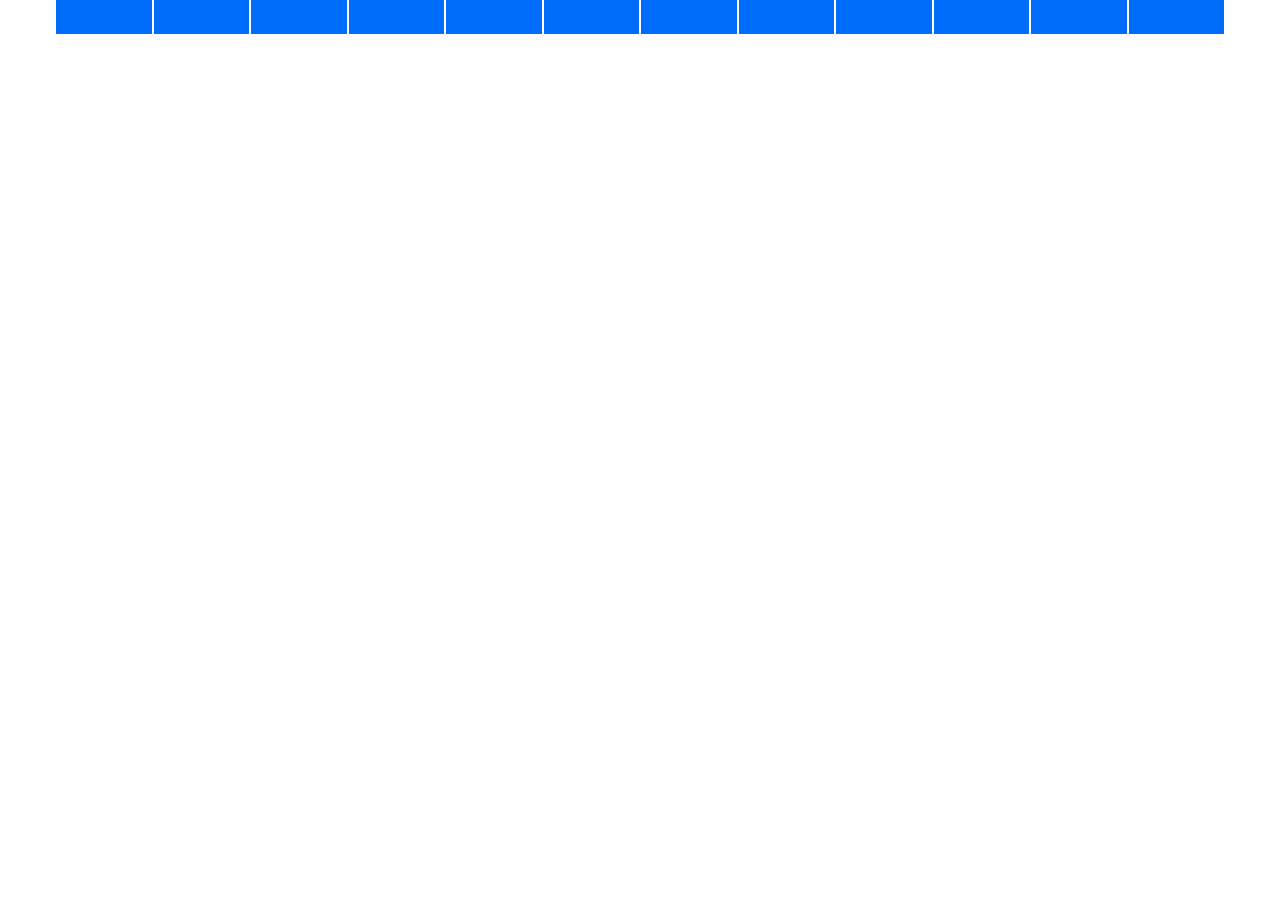
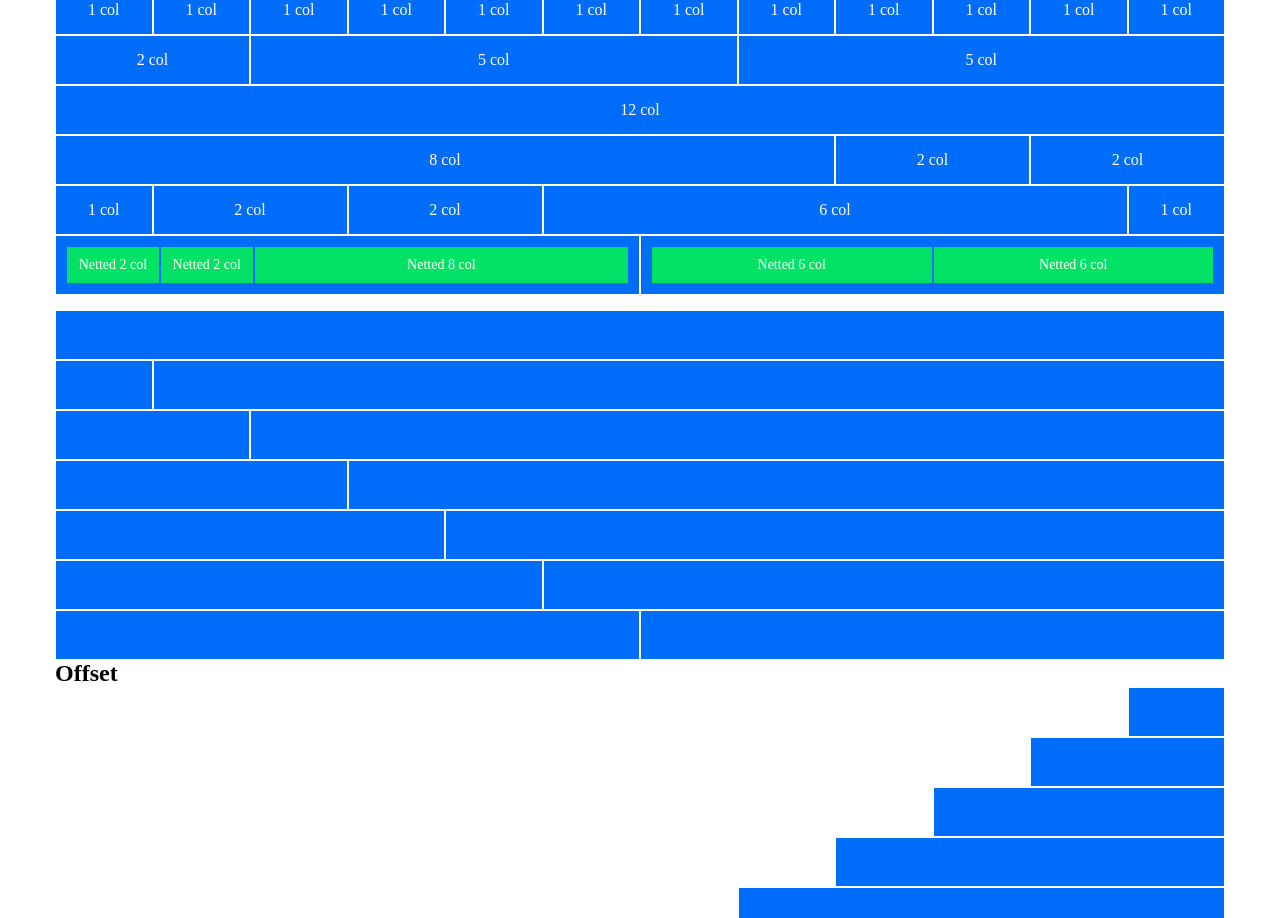
Before and after one commit to alessandrofogliada/html-css-12bool, a plain HTML site: page index.html in a window 1280 px wide. Shown: the part 42-960 px from the top of the page. Before the commit the page ends 800 px from the top, so only its background shows below. Drawn offline with Linux system fonts and the light colour scheme.

Commit message:
Prima parte esercizio

```diff
--- a/CSS/Lib Framework/12-bool.css
+++ b/CSS/Lib Framework/12-bool.css
@@ -35,93 +35,165 @@
 /* Regole COLONNE */
 
 .col-1{
-    flex-basis: calc((100% / 12) *1);
+    flex-basis: calc((100% / 12) * 1);
+    max-width: calc((100% / 12) * 1);
 }
 
 .col-2{
-    flex-basis: calc((100% / 12) *2);
+    flex-basis: calc((100% / 12) * 2);
+    max-width: calc((100% / 12) * 2);
 }
 
 .col-3{
-    flex-basis: calc((100% / 12) *3);
+    flex-basis: calc((100% / 12) * 3);
+    max-width: calc((100% / 12) * 3);
 }
 
 .col-4{
-    flex-basis: calc((100% / 12) *4);
+    flex-basis: calc((100% / 12) * 4);
+    max-width: calc((100% / 12) * 4);
 }
 
 .col-5{
-    flex-basis: calc((100% / 12) *5);
+    flex-basis: calc((100% / 12) * 5);
+    max-width: calc((100% / 12) * 5);
 }
 
 .col-6{
-    flex-basis: calc((100% / 12) *6);
+    flex-basis: calc((100% / 12) * 6);
+    max-width: calc((100% / 12) * 6);
 }
 
 .col-7{
-    flex-basis: calc((100% / 12) *7);
+    flex-basis: calc((100% / 12) * 7);
+    max-width: calc((100% / 12) * 7);
+}
+
+.col-9{
+    flex-basis: calc((100% / 12) * 9);
+    max-width: calc((100% / 12) * 9);
+}
+
+.col-10{
+    flex-basis: calc((100% / 12) * 10);
+    max-width: calc((100% / 12) * 10);
+}
+
+.col-11{
+    flex-basis: calc((100% / 12) * 11);
+    max-width: calc((100% / 12) * 11);
+}
+
+.col-12{
+    flex-basis: calc((100% / 12) * 12);
+    max-width: calc((100% / 12) * 12);
+}
+
+
+
+/* REGOLE PER SPAZIO TRA LE COLONNE , OFFSET*/
+
+.col-offset-1{
+    margin-left: calc((100% / 12) * 1);
+}
+
+.col-offset-2{
+    margin-left: calc((100% / 12) * 2);
+}
+
+.col-offset-3{
+    margin-left: calc((100% / 12) * 3);
+}
+
+.col-offset-4{
+    margin-left: calc((100% / 12) * 4);
+}
+
+.col-offset-5{
+    margin-left: calc((100% / 12) * 5);
+}
+
+.col-offset-6{
+    margin-left: calc((100% / 12) * 6);
+}
+
+.col-offset-7{
+    margin-left: calc((100% / 12) * 7);
+}
+
+.col-offset-8{
+    margin-left: calc((100% / 12) * 8);
+}
+
+.col-offset-9{
+    margin-left: calc((100% / 12) * 9);
+}
+
+.col-offset-10{
+    margin-left: calc((100% / 12) * 10);
+}
+
+.col-offset-11{
+    margin-left: calc((100% / 12) * 11);
+}
+
+/* Per evitare i piccoli bugs */
+
+.col-1{
+    flex-basis: calc((100% / 12) * 1);
+}
+
+.col-2{
+    flex-basis: calc((100% / 12) * 2);
+}
+
+.col-3{
+    flex-basis: calc((100% / 12) * 3);
+}
+
+.col-4{
+    flex-basis: calc((100% / 12) * 4);
+}
+
+.col-5{
+    flex-basis: calc((100% / 12) * 5);
+}
+
+.col-6{
+    flex-basis: calc((100% / 12) * 6);
+}
+
+.col-7{
+    flex-basis: calc((100% / 12) * 7);
 }
 
 .col-8{
-    flex-basis: calc((100% / 12) *8);
+    flex-basis: calc((100% / 12) * 8);
 }
 
 .col-9{
-    flex-basis: calc((100% / 12) *9);
+    flex-basis: calc((100% / 12) * 9);
 }
 
 .col-10{
-    flex-basis: calc((100% / 12) *10);
+    flex-basis: calc((100% / 12) * 10);
 }
 
 .col-11{
-    flex-basis: calc((100% / 12) *11);
+    flex-basis: calc((100% / 12) * 11);
 }
 
-/* REGOLE PER SPAZIO TRA LE COLONNE */
-
-.col-offset-1{
-    margin-left: calc((100% / 12) *1);
+.col-12{
+    flex-basis: calc((100% / 12) * 12);
 }
 
-.col-offset-2{
-    margin-left: calc((100% / 12) *2);
-}
 
-.col-offset-3{
-    margin-left: calc((100% / 12) *3);
-}
+/* REGOLE FLEX */
 
-.col-offset-4{
-    margin-left: calc((100% / 12) *4);
-}
-
-.col-offset-5{
-    margin-left: calc((100% / 12) *5);
-}
-
-.col-offset-6{
-    margin-left: calc((100% / 12) *6);
-}
-
-.col-offset-7{
-    margin-left: calc((100% / 12) *7);
-}
-
-.col-offset-8{
-    margin-left: calc((100% / 12) *8);
-}
-
-.col-offset-9{
-    margin-left: calc((100% / 12) *9);
-}
-
-.col-offset-10{
-    margin-left: calc((100% / 12) *10);
-}
-
-.col-offset-11{
-    margin-left: calc((100% / 12) *11);
+.elementcenter{
+    display: flex;
+    justify-content:center;
+    align-items: center;
 }
 
 
--- a/CSS/style.css
+++ b/CSS/style.css
@@ -4,4 +4,20 @@
     background-color: #006cfa;
     border: white solid 1px;
     color: white;
+    padding: 10px;
 }
+
+.block{
+    min-height: 30px;
+    font-size: 14px;
+}
+
+.green{
+    background-color: #00e165;
+    border: #006cfa 1px solid;
+}
+
+.block.white{
+    background-color: white;
+    min-height: 15px;
+}
--- a/index.html
+++ b/index.html
@@ -15,23 +15,156 @@
         <section>
             <h1>ESERCIZIO PER CASA</h1>
             <div class="row">
-                <div class="col-1">col-1</div>
-                <div class="col-1">col-1</div>
-                <div class="col-1">col-1</div>
-                <div class="col-1">col-1</div>
-                <div class="col-1">col-1</div>
-                <div class="col-1">col-1</div>
-                <div class="col-1">col-1</div>
-                <div class="col-1">col-1</div>
-                <div class="col-1">col-1</div>
-                <div class="col-1">col-1</div>
-                <div class="col-1">col-1</div>
-                <div class="col-1">col-1</div>
+                <div class="col-1 elementcenter">1 col</div>
+                <div class="col-1 elementcenter">1 col</div>
+                <div class="col-1 elementcenter">1 col</div>
+                <div class="col-1 elementcenter">1 col</div>
+                <div class="col-1 elementcenter">1 col</div>
+                <div class="col-1 elementcenter">1 col</div>
+                <div class="col-1 elementcenter">1 col</div>
+                <div class="col-1 elementcenter">1 col</div>
+                <div class="col-1 elementcenter">1 col</div>
+                <div class="col-1 elementcenter">1 col</div>
+                <div class="col-1 elementcenter">1 col</div>
+                <div class="col-1 elementcenter">1 col</div>
             </div>
 
             <div class="row">
+                <div class="col-2 elementcenter">2 col</div>
+                <div class="col-5 elementcenter">5 col</div>
+                <div class="col-5 elementcenter">5 col</div>
+            </div>
 
+            <div class="row">
+                <div class="col-12 elementcenter">12 col</div>
             </div>
+
+            <div class="row">
+                <div class="col-8 elementcenter">8 col</div>
+                <div class="col-2 elementcenter">2 col</div>
+                <div class="col-2 elementcenter">2 col</div>
+            </div>
+
+            <div class="row">
+                <div class="col-1 elementcenter">1 col</div>
+                <div class="col-2 elementcenter">2 col</div>
+                <div class="col-2 elementcenter">2 col</div>
+                <div class="col-6 elementcenter">6 col</div>
+                <div class="col-1 elementcenter">1 col</div>
+            </div>
+
+            <div class="row">
+                <div class="col-6 elementcenter">
+                    <div class="block green col-2 elementcenter">Netted 2 col</div>
+                    <div class="block green col-2 elementcenter">Netted 2 col</div>
+                    <div class="block green col-8 elementcenter">Netted 8 col</div>
+                </div>
+
+                <div class="col-6 elementcenter">
+                    <div class="block green col-6 elementcenter">Netted 6 col</div>
+                    <div class="block green col-6 elementcenter">Netted 6 col</div>
+                </div>
+            </div>
+
+            <div class="row">
+                <div class="block white"></div>
+            </div>
+
+            <div class="row">
+                <div class="col-12 elementcenter"></div>
+            </div>
+
+            <div class="row">
+                <div class="col-1"></div>
+                <div class="col-11"></div>
+            </div>
+
+            <div class="row">
+                <div class="col-2"></div>
+                <div class="col-10"></div>
+            </div>
+
+            <div class="row">
+                <div class="col-3"></div>
+                <div class="col-9"></div>
+            </div>
+
+            <div class="row">
+                <div class="col-4"></div>
+                <div class="col-8"></div>
+            </div>
+
+            <div class="row">
+                <div class="col-5"></div>
+                <div class="col-7"></div>
+            </div>
+
+            <div class="row">
+                <div class="col-6"></div>
+                <div class="col-6"></div>
+            </div>
+
+            <h2>Offset</h2>
+
+            <div class="row">
+                <div class="col-1 col-offset-11"></div>
+            </div>
+
+            <div class="row">
+                <div class="col-2 col-offset-10"></div>
+            </div>
+
+            <div class="row">
+                <div class="col-3 col-offset-9"></div>
+            </div>
+
+            <div class="row">
+                <div class="col-4 col-offset-8"></div>
+            </div>
+
+            <div class="row">
+                <div class="col-5 col-offset-7"></div>
+            </div>
+
+            <div class="row">
+                <div class="col-6 col-offset-6"></div>
+            </div>
+
+            <div class="row">
+                <div class="col-7 col-offset-5"></div>
+            </div>
+
+            <div class="row">
+                <div class="col-8 col-offset-4"></div>
+            </div>
+
+            <div class="row">
+                <div class="col-9 col-offset-3"></div>
+            </div>
+
+            <div class="row">
+                <div class="col-10 col-offset-2"></div>
+            </div>
+
+            <div class="row">
+                <div class="col-11 col-offset-1"></div>
+            </div>
+
+
+
+
+
+
+
+
+
+
+
+
+
+
+
+
 
         </section>
 
```
